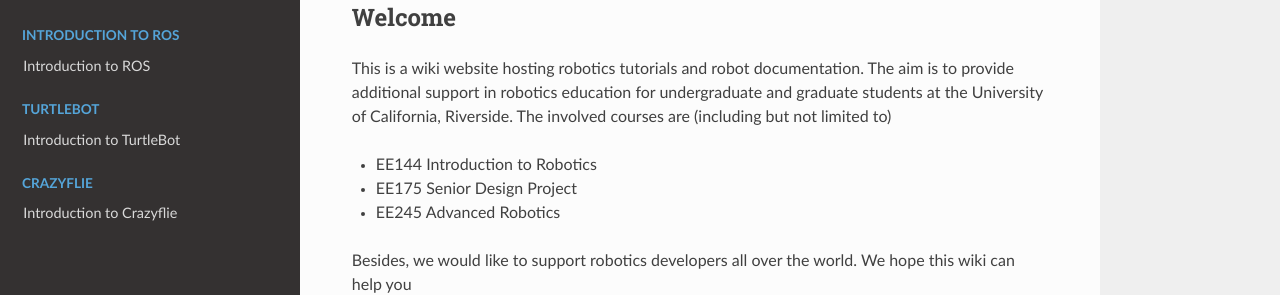
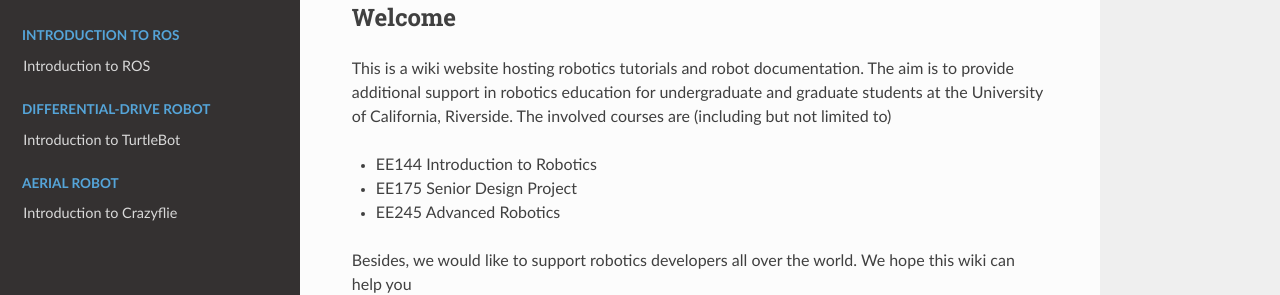
Before and after one commit to UCR-Robotics/UCR-Robotics, a Sphinx documentation site: the page built from docs/index.rst, in a window 1280 px wide. Shown: the part 159-454 px from the top of the page. Built offline with Sphinx 7.4.7 and the Read the Docs theme 2.0.0, drawn with Linux system fonts in a browser that asks for light colours.

Commit message:
Update index.rst

```diff
--- a/docs/index.rst
+++ b/docs/index.rst
@@ -55,7 +55,7 @@ please see `how to contribute <contribute.html>`_.
 .. toctree::
     :maxdepth: 2
     :hidden:
-    :caption: TurtleBot
+    :caption: Differential-Drive Robot
 
     tbot/turtlebot
 
@@ -63,7 +63,7 @@ please see `how to contribute <contribute.html>`_.
 .. toctree::
     :maxdepth: 2
     :hidden:
-    :caption: Crazyflie
+    :caption: Aerial Robot
 
     cf/crazyflie
 
```
